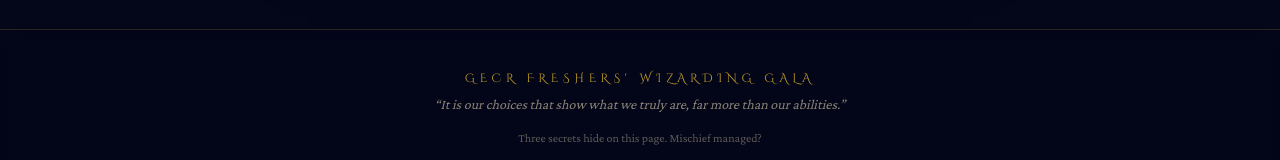
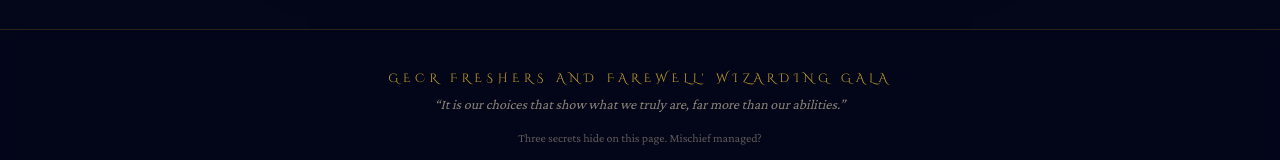
Before and after one commit to Uday25-bug/Crossroad2026, a Next.js app: page / in a window 1280 px wide. Shown: the part 4354-4514 px from the top of the page. Built offline with nearby package versions, Linux system fonts and the light colour scheme.

Commit message:
updated site footer

```diff
--- a/components/site-footer.tsx
+++ b/components/site-footer.tsx
@@ -1,7 +1,7 @@
 export function SiteFooter() {
   return (
     <footer className="relative z-10 border-t border-gold/20 bg-midnight-deep/70 px-4 py-10 text-center backdrop-blur-sm">
-      <p className="font-serif text-xs uppercase tracking-[0.4em] text-gold">GECR Freshers&apos; Wizarding Gala</p>
+      <p className="font-serif text-xs uppercase tracking-[0.4em] text-gold">GECR Freshers and Farewell' Wizarding Gala</p>
       <p className="mt-2 text-sm italic text-parchment/60">
         &ldquo;It is our choices that show what we truly are, far more than our abilities.&rdquo;
       </p>
```
